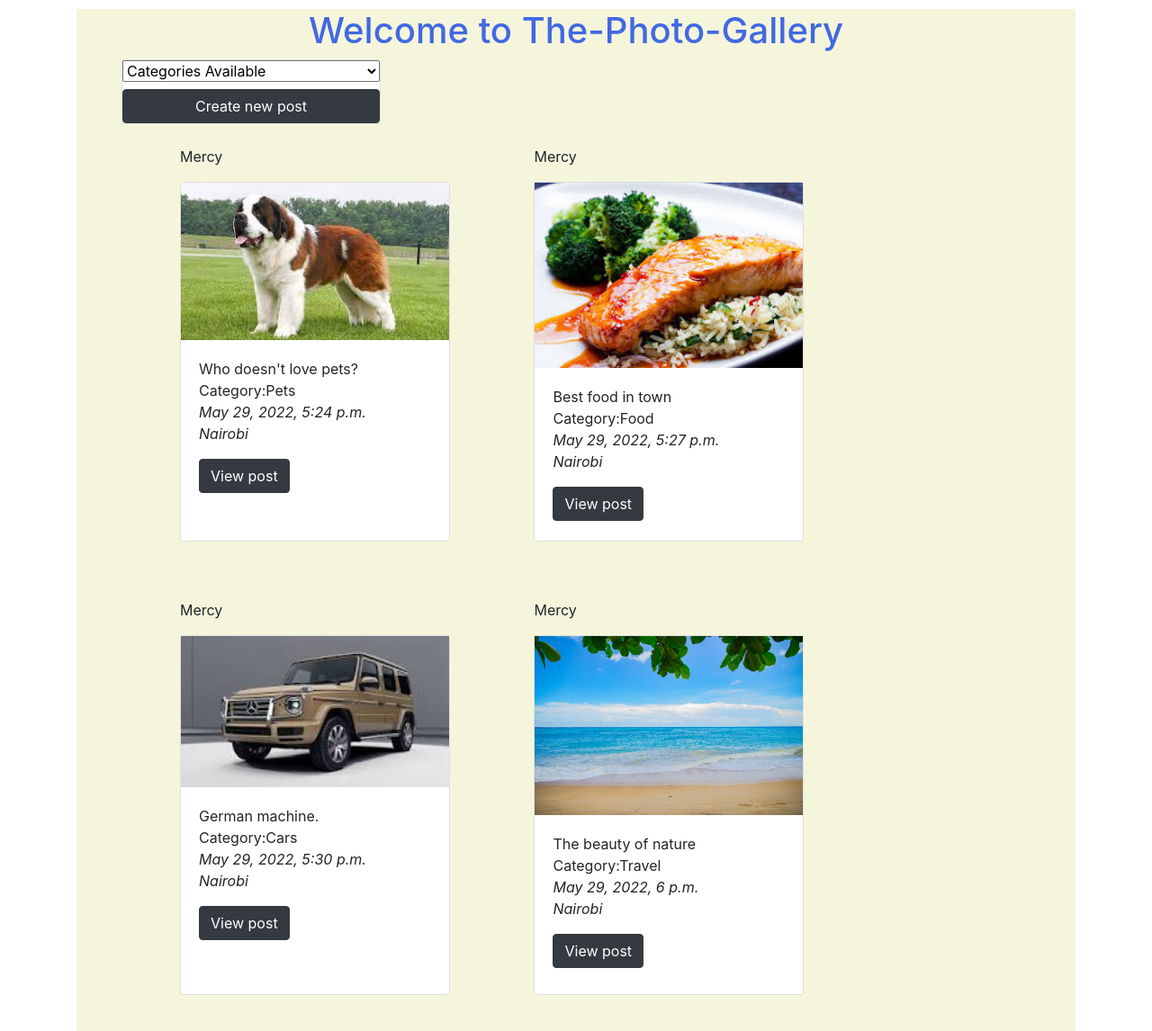
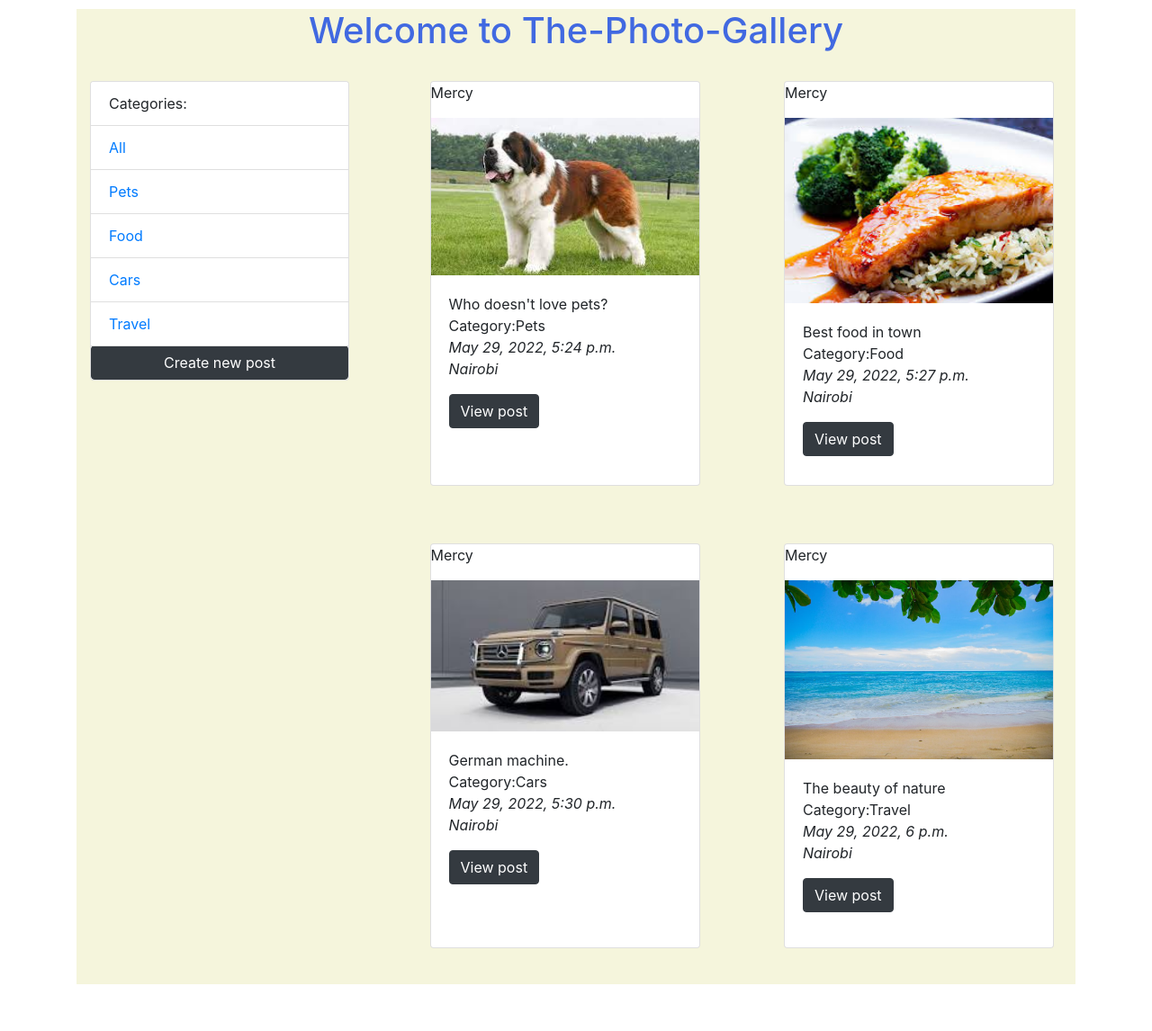
Before and after one commit to Mercynenoh/Photo-Explorer, a Django app: page / in a window 1280 px wide. Shown: the part 56-1202 px from the top of the page at 90% size. After the commit the page ends 1150 px from the top, so only its background shows below. Run offline with Django 3.2, Linux system fonts and the light colour scheme; data comes from the database, SQL or seed files in the repository; some libraries are stand-ins or nearby versions.

Commit message:
Deploy to heroku

```diff
--- a/pictures/templates/pictures/post_list.html
+++ b/pictures/templates/pictures/post_list.html
@@ -3,20 +3,10 @@
 <div class="container-fluid">
     <h1 class="text-center"> Welcome to The-Photo-Gallery</h1>
     <div class="row">
-        <div class="sidebar">
-            <div class="card" style="width: 18rem;">
+        <div class="col-md-3">
+            <div class="card mt-4" style="width: 18rem;">
                 <ul class="list-group list-group-flush">
-                    <!-- <label>View Categories</label> -->
-                    <select name="category" class="form-control-file">
-                        <option value="none">Categories Available</option>
-                        {% for category in object_list %}
-                        <option value="{{category.id}}">{{category.category}}</option>
-                        {% endfor %}
-
-                    </ul>
-
-                    </select>
-                <!-- <li class="list-group-item">Categories:</li>
+                <li class="list-group-item">Categories:</li>
                 <li class="list-group-item">
                     <a href="{% url 'list' %}">All</a>
                 </li>
@@ -25,9 +15,9 @@
                      <a href="{% url 'list' %}?category={{category.category}}">{{category.category}}</a>
                 </li>
                 {% endfor %}
-                  <a href="{% url 'new' %}" class="btn btn-dark" >Create new post</a> -->
+                  <a href="{% url 'new' %}" class="btn btn-dark" >Create new post</a>
                 </ul>
-                <a href="{% url 'new' %}" class="btn btn-dark mt-2" >Create new post</a>
+
               </div>
 
         </div>
@@ -35,9 +25,8 @@
             <div class="row two mb-3">
                 {% for image in object_list %}
                 <div class="col-md-4 my-4 " >
-                    <p class="card-text">{{image.author.username}}</p>
                     <div class="card display">
-
+                        <p class="card-text">{{image.author.username}}</p>
                          <img src="{{image.image.url}}"style="text-align:center;">
                         <div class="card-body">
                             <p >{{image.description}}<br>Category:{{image.category}}<br><em >{{image.created}}</em><br><em>{{image.location}}</em></p>
--- a/static/css/index.css
+++ b/static/css/index.css
@@ -18,7 +18,7 @@ h1{
 
   .display{
     width: 300px;
-    height: 400px;
+    height: 450px;
 
   }
   .my-4{
```
